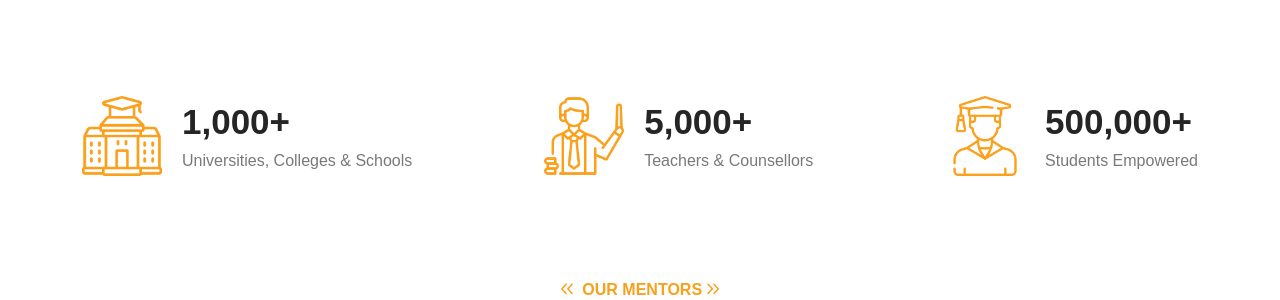
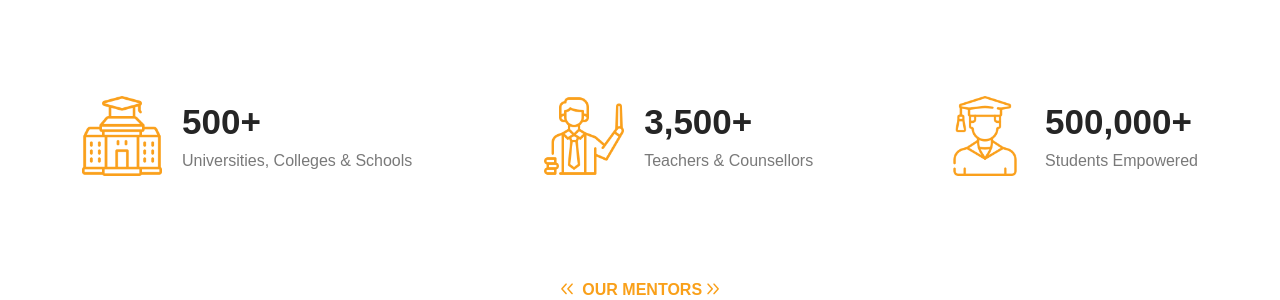
Before and after one commit to dev-hemito/futureready, a PHP site: page / in a window 1280 px wide. Shown: the part 2421-2721 px from the top of the page. Run offline with PHP 8.4, Linux system fonts and the light colour scheme; some libraries are stand-ins or nearby versions.

Commit message:
changed counters

```diff
--- a/index.php
+++ b/index.php
@@ -167,7 +167,7 @@
                             <img src="assets/images/future/icons/school.png" alt="icon">
                         </div>
                         <div class="content">
-                            <h3><span class="count">1,000</span>+</h3>
+                            <h3><span class="count">500</span>+</h3>
                             <span>Universities, Colleges & Schools</span>
                         </div>
                     </div>
@@ -176,7 +176,7 @@
                             <img src="assets/images/future/icons/teacher.png" alt="icon">
                         </div>
                         <div class="content">
-                            <h3><span class="count">5,000</span>+</h3>
+                            <h3><span class="count">3,500</span>+</h3>
                             <span>Teachers & Counsellors</span>
                         </div>
                     </div>
```
